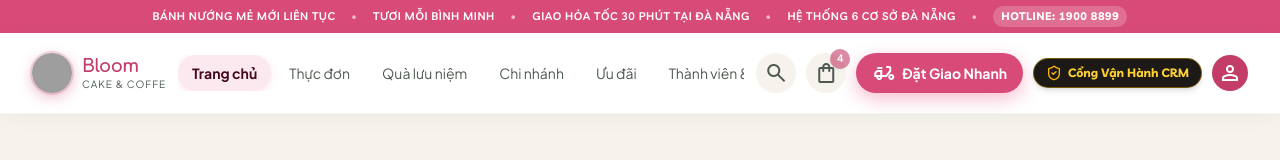
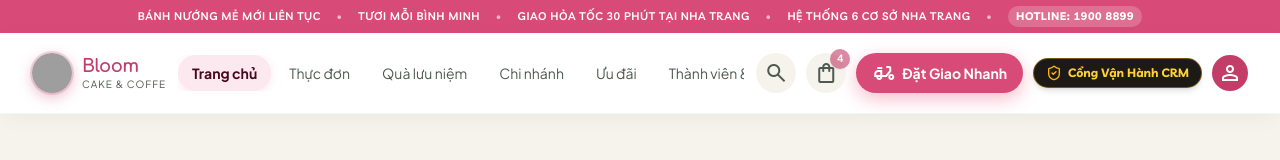
Before and after one commit to vantheijxz2919-byte/Bloom-Cake, a React (Vite) app: page / in a window 1280 px wide. Shown: the top 160 px of the page. Built offline with nearby package versions, Linux system fonts and the light colour scheme; grey boxes are pictures that could not be loaded; a web font is replaced by a local one.

Commit message:
Update uppercase city names in announcement bar

```diff
--- a/src/components/Header.tsx
+++ b/src/components/Header.tsx
@@ -34,9 +34,9 @@ export const Header: React.FC = () => {
             <span className="opacity-60">•</span>
             <span className="font-semibold">TƯƠI MỖI BÌNH MINH</span>
             <span className="opacity-60">•</span>
-            <span className="font-semibold">GIAO HỎA TỐC 30 PHÚT TẠI ĐÀ NẴNG</span>
+            <span className="font-semibold">GIAO HỎA TỐC 30 PHÚT TẠI NHA TRANG</span>
             <span className="opacity-60 hidden md:inline">•</span>
-            <span className="font-semibold hidden md:inline">HỆ THỐNG 6 CƠ SỞ ĐÀ NẴNG</span>
+            <span className="font-semibold hidden md:inline">HỆ THỐNG 6 CƠ SỞ NHA TRANG</span>
             <span className="opacity-60">•</span>
             <a
               href="tel:19008899"
```
